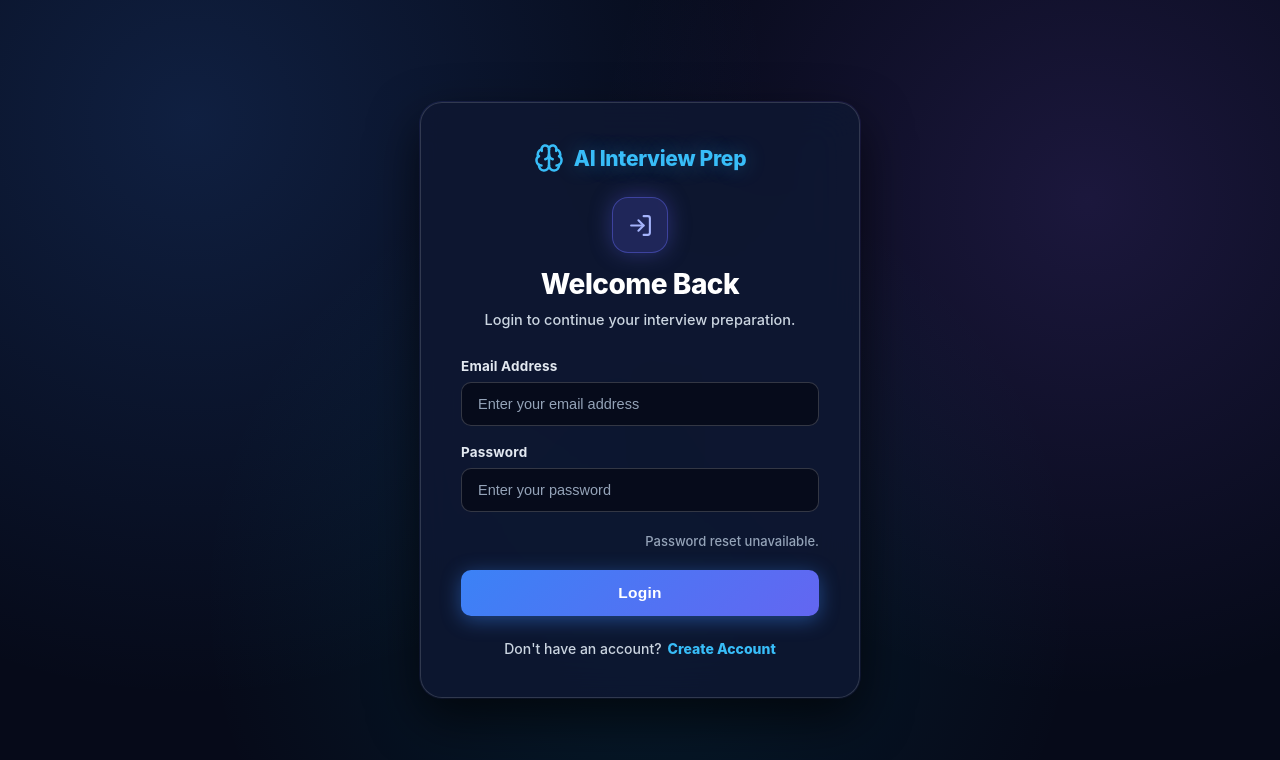
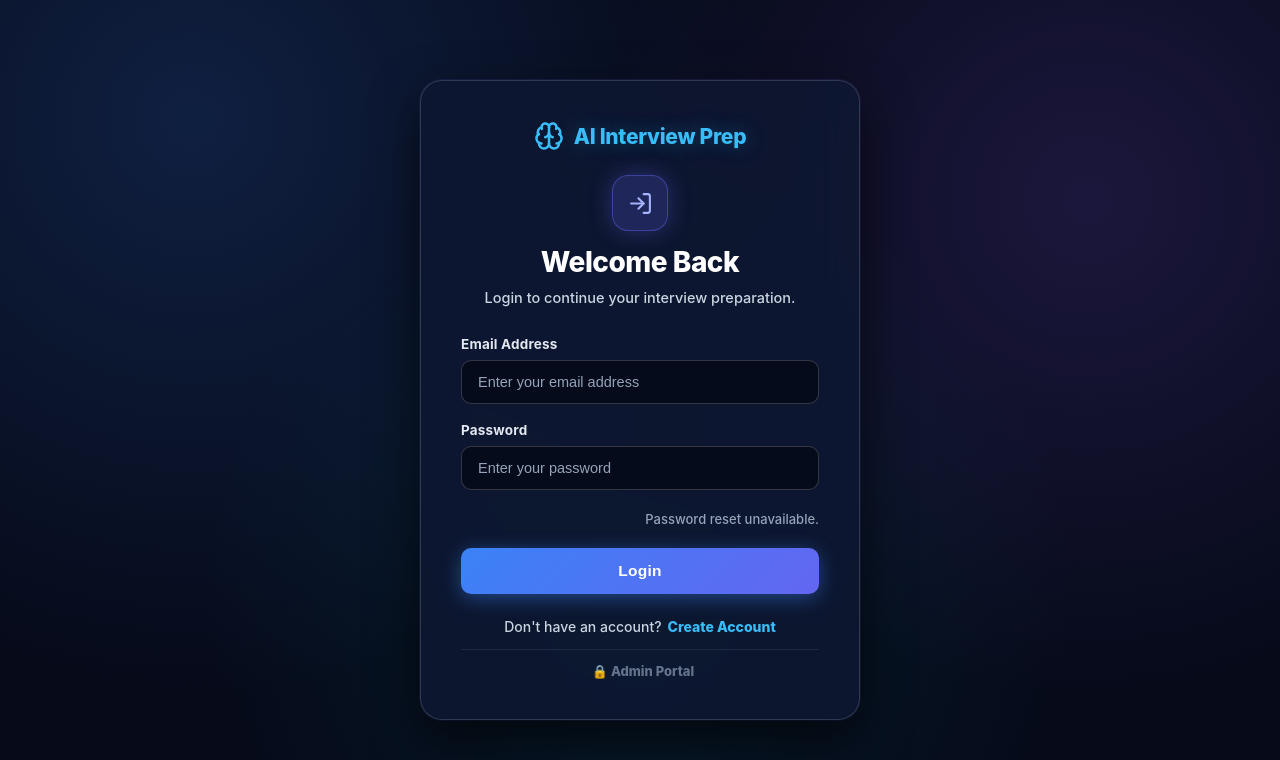
Before and after one commit to Padmavineela123/mainproject, a React (Vite) app in the folder minor/client/: page /login in a window 1280 px wide. Shown: the top 760 px of the page. Built offline with nearby package versions, Linux system fonts and the light colour scheme; no server answers.

Commit message:
Allow admin login from standard login page and add portal link

```diff
--- a/minor/client/src/pages/Login.jsx
+++ b/minor/client/src/pages/Login.jsx
@@ -21,6 +21,30 @@ function Login() {
     setLoading(true);
 
     try {
+      if (email.trim().toLowerCase() === "admin@aiinterviewprep.com") {
+        const response = await fetch(`${API_URL}/api/admin/login`, {
+          method: "POST",
+          headers: {
+            "Content-Type": "application/json",
+          },
+          body: JSON.stringify({
+            email,
+            password,
+          }),
+        });
+
+        const data = await response.json();
+
+        if (!response.ok) {
+          throw new Error(data.message || "Admin login failed");
+        }
+
+        localStorage.setItem("adminToken", data.token);
+        localStorage.setItem("adminUser", JSON.stringify(data.admin));
+        navigate("/admin");
+        return;
+      }
+
       const response = await fetch(
         `${API_URL}/api/auth/login`,
         {
@@ -152,15 +176,31 @@ function Login() {
 
         {/* Signup */}
         <div className="login-footer">
-
           <p>
             Don't have an account?
-
             <Link to="/signup">
               Create Account
             </Link>
           </p>
 
+          <div style={{ marginTop: "14px", paddingTop: "12px", borderTop: "1px solid rgba(255,255,255,0.08)" }}>
+            <Link
+              to="/admin/login"
+              style={{
+                color: "#64748b",
+                fontSize: "13px",
+                textDecoration: "none",
+                display: "inline-flex",
+                alignItems: "center",
+                gap: "6px",
+                transition: "color 0.2s ease"
+              }}
+              onMouseEnter={(e) => (e.currentTarget.style.color = "#38bdf8")}
+              onMouseLeave={(e) => (e.currentTarget.style.color = "#64748b")}
+            >
+              🔒 Admin Portal
+            </Link>
+          </div>
         </div>
 
       </div>
```
